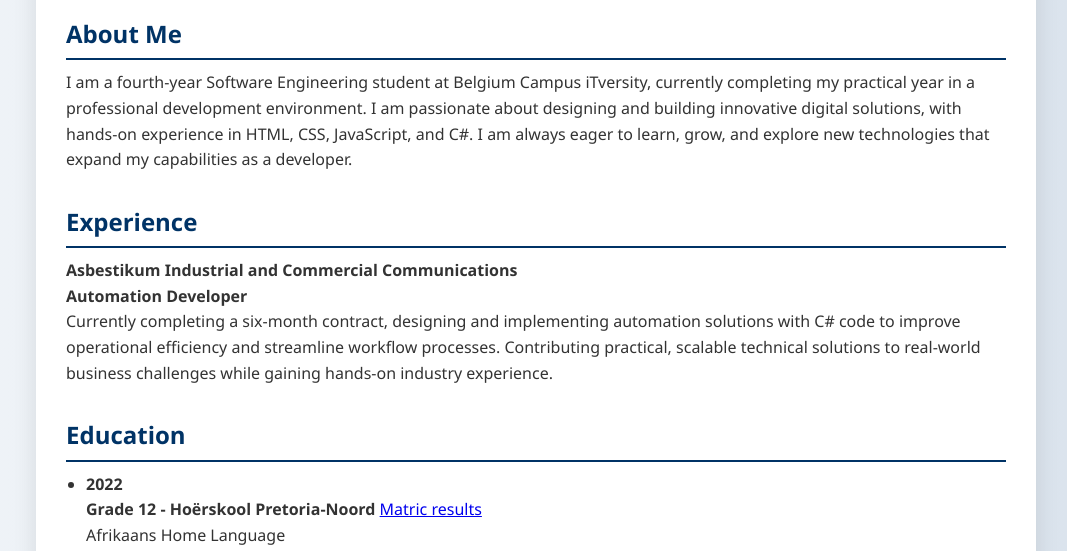
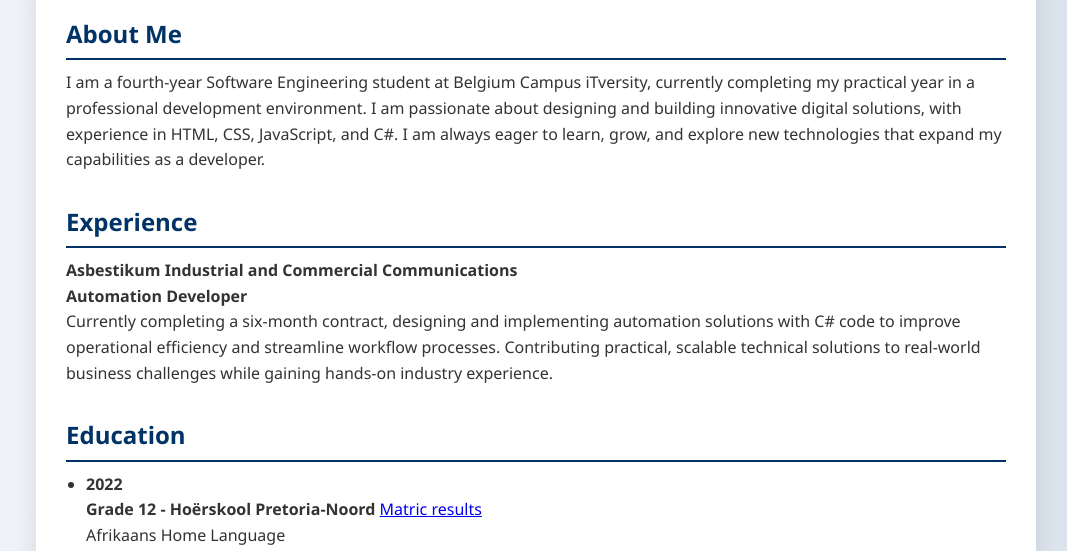
Before and after one commit to AdolphVanColler/Adolph_van_Coller_CV, a plain HTML site: page index.html in a window 1280 px wide. Shown: the part 245-796 px from the top of the page, without its empty margins (104-1171 px from the left). Drawn offline with Linux system fonts and the light colour scheme.

Commit message:
Last One

```diff
--- a/index.html
+++ b/index.html
@@ -105,7 +105,7 @@
 
     <div class="section">
       <h2>About Me</h2>
-      <p>I am a fourth-year Software Engineering student at Belgium Campus iTversity, currently completing my practical year in a professional development environment. I am passionate about designing and building innovative digital solutions, with hands-on experience in HTML, CSS, JavaScript, and C#. I am always eager to learn, grow, and explore new technologies that expand my capabilities as a developer.</p>
+      <p>I am a fourth-year Software Engineering student at Belgium Campus iTversity, currently completing my practical year in a professional development environment. I am passionate about designing and building innovative digital solutions, with experience in HTML, CSS, JavaScript, and C#. I am always eager to learn, grow, and explore new technologies that expand my capabilities as a developer.</p>
     </div>
 
     <div class="section">
```
